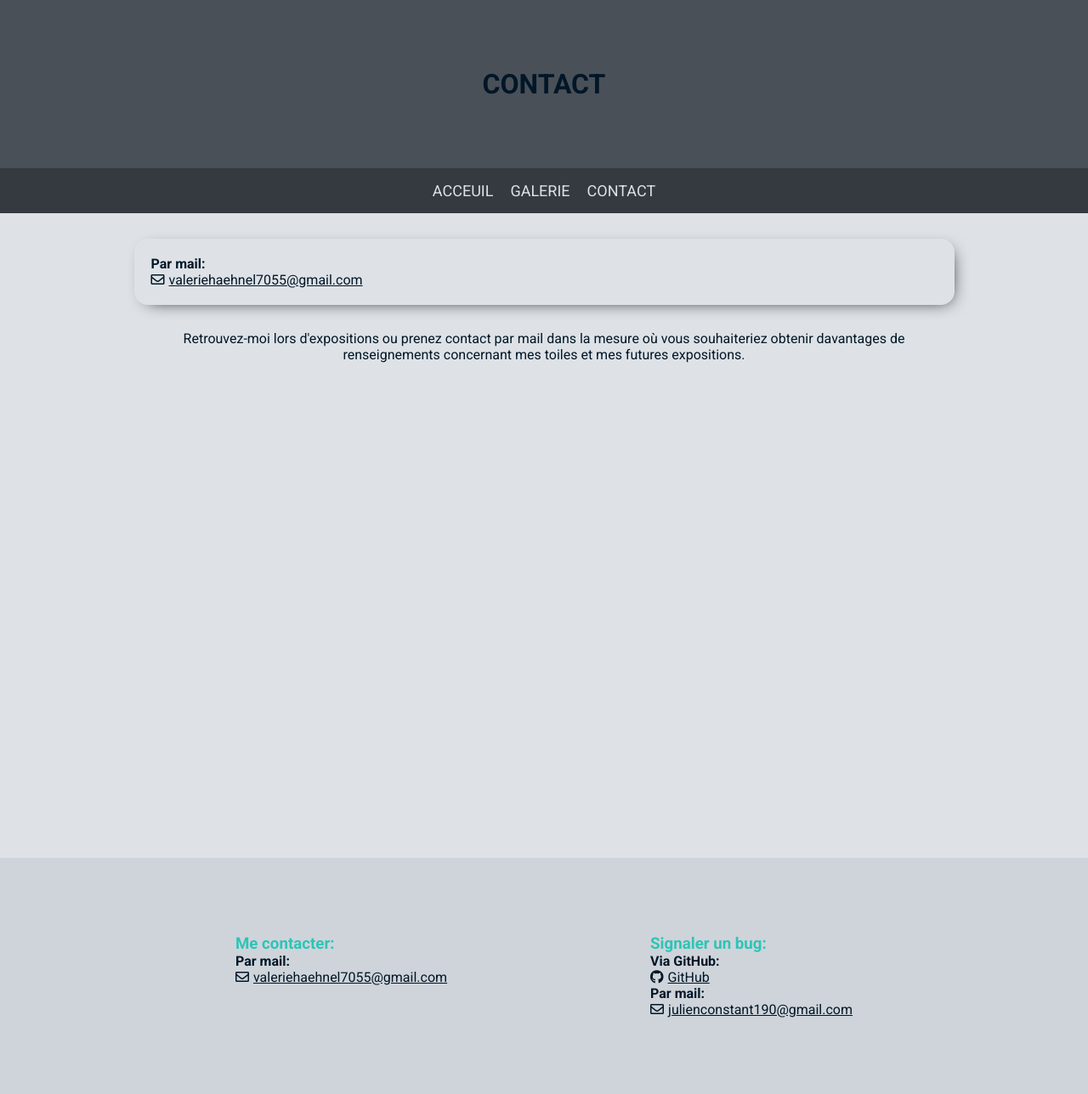
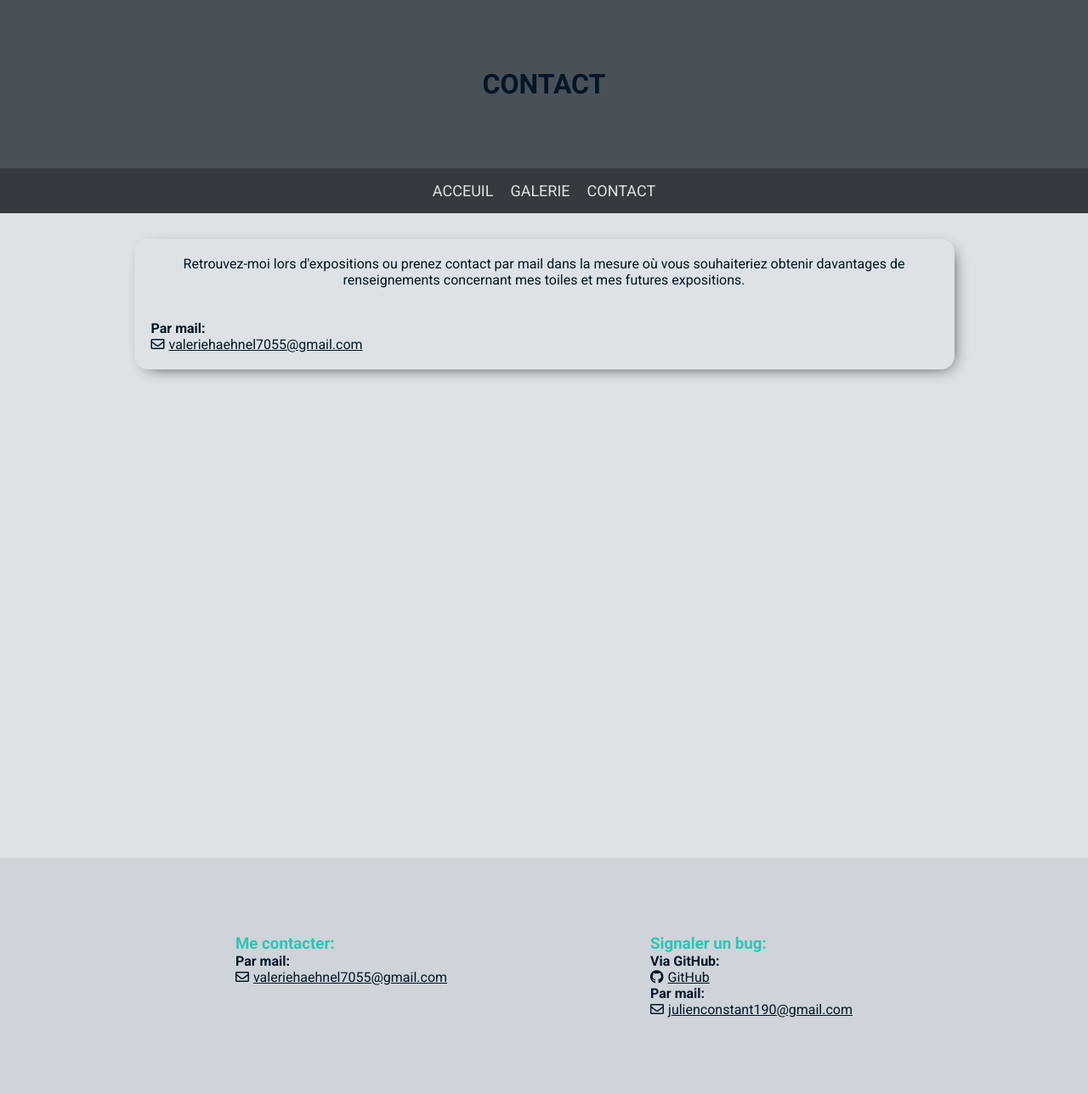
Before and after one commit to Juknum/Haehnel, a Jekyll site: the page built from contact.html, in a window 1280 px wide. Shown: the whole page at 85% size. Built offline with Jekyll 4.4.1, drawn with Linux system fonts in a browser that asks for light colours.

Commit message:
Update contact.html

```diff
--- a/contact.html
+++ b/contact.html
@@ -4,9 +4,11 @@ title: Contact
 ---
 
 <div class="card">
+	<p align="center">
+		Retrouvez-moi lors d'expositions ou prenez contact par mail dans la mesure où vous souhaiteriez obtenir davantages de
+		renseignements concernant mes toiles et mes futures expositions.
+	</p>
+
+	<br><br>
 	{% include contact.html %}
 </div>
-
-<p align="center">
-	Retrouvez-moi lors d'expositions ou prenez contact par mail dans la mesure où vous souhaiteriez obtenir davantages de renseignements concernant mes toiles et mes futures expositions.
-</p>
```
